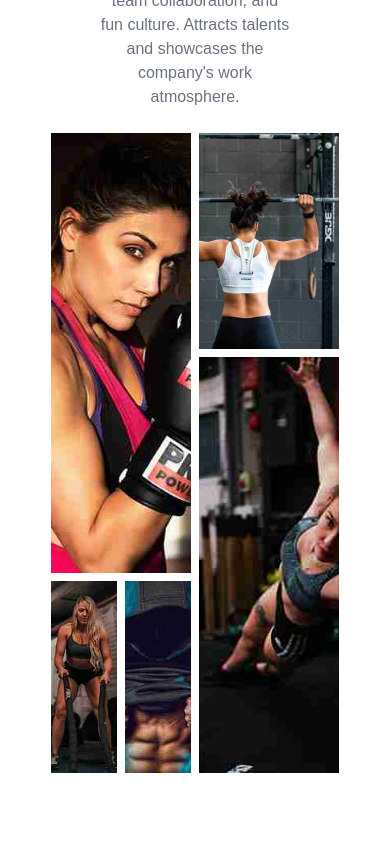
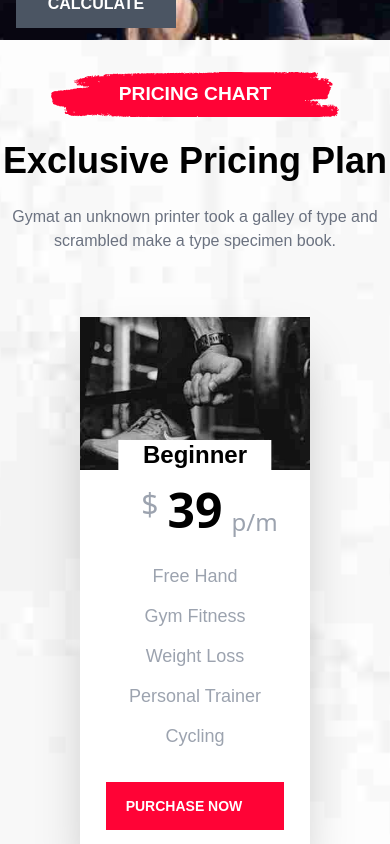
Before and after one commit to PawelWydra/Gymate-main, a React (Create React App) app: page / in a window 390 px wide. Shown: the part 7500-8344 px from the top of the page. Built offline with nearby package versions, Linux system fonts and the light colour scheme; some icons are missing.

Commit message:
refactor: add rwd to gallery section

```diff
--- a/src/components/gallery/gallery.jsx
+++ b/src/components/gallery/gallery.jsx
@@ -37,7 +37,7 @@ function Gallery() {
   };
 
   return (
-    <div className="w-full flex flex-col items-center bg-white p-36">
+    <div className="w-full flex-col items-center bg-white p-36 hidden lg:flex">
       <div className="max-w-6xl flex flex-col items-center gap-6">
         <RedBgHeading text={"GYM GALLERY"} />
         <h1 className="text-4xl font-semibold text-black">
@@ -49,8 +49,8 @@ function Gallery() {
           atmosphere.
         </p>
         <div
-          className="w-full grid grid-rows-2 grid-cols-4 gap-2"
-          style={{ height: "40rem" }}
+          className="w-full h-[40rem] grid grid-rows-2 grid-cols-4 gap-2"
+
         >
           <div className="col-span-2 row-span-2" style={boxingGirlStyle}></div>
           <div className="col-span-2" style={barbleGirlStyle}></div>
```
